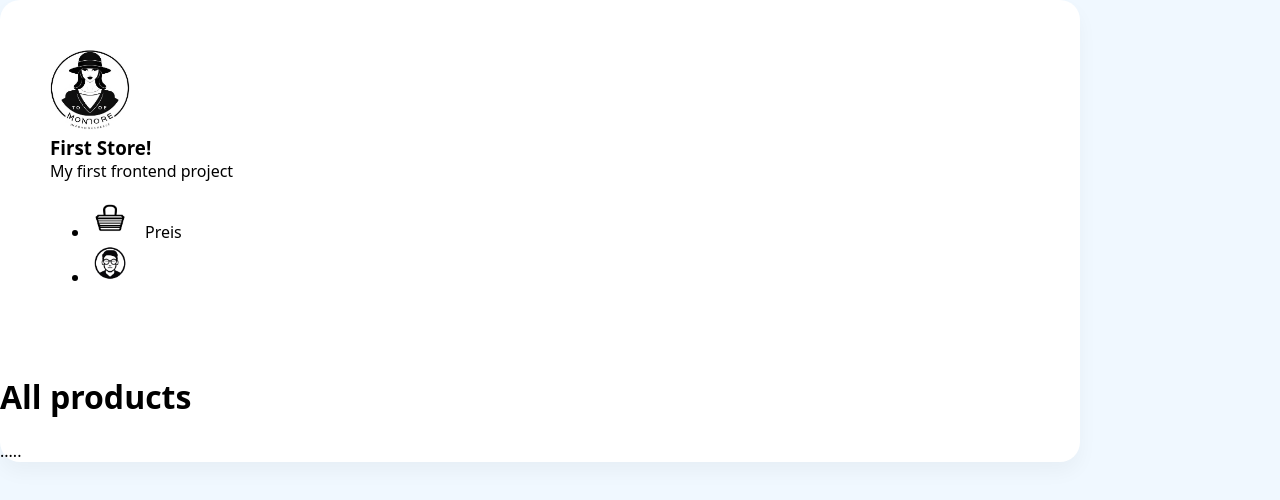
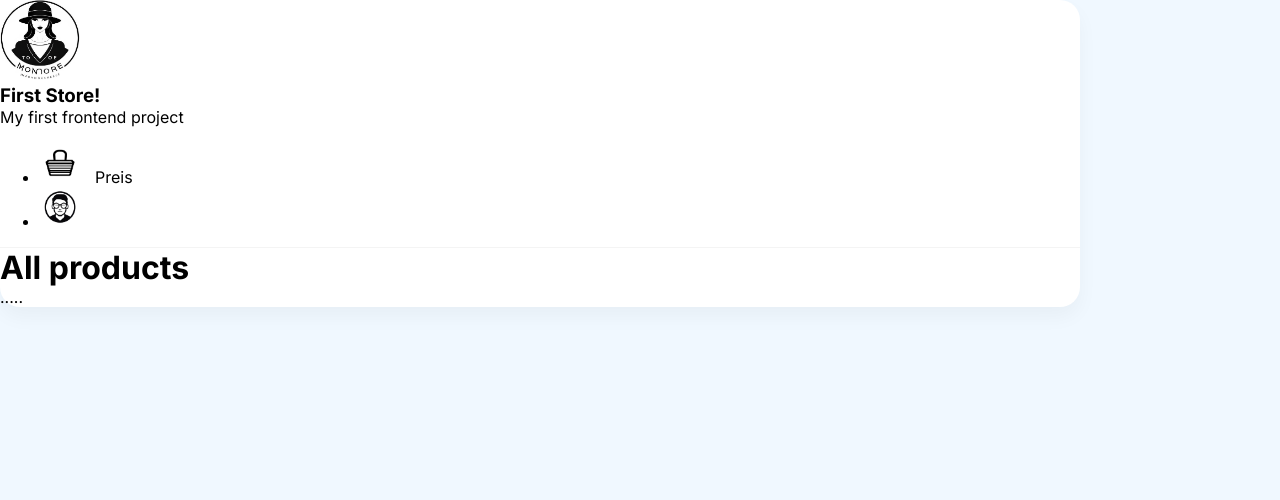
Before and after one commit to EgorIvanDanilov/firststore, a React (Create React App) app in the folder first-store/: page / in a window 1280 px wide. Shown: the top 500 px of the page. Built offline with nearby package versions, Linux system fonts and the light colour scheme.

Commit message:
add fonts

```diff
--- a/first-store/src/index.scss
+++ b/first-store/src/index.scss
@@ -1,6 +1,8 @@
+@import url("https://fonts.googleapis.com/css2?family=Inter:wght@400;500;600;700&display=swap");
+
 body {
   margin: 0;
-  font-family: system-ui;
+  font-family: "Inter", system-ui;
   -webkit-font-smoothing: antialiased;
   -moz-osx-font-smoothing: grayscale;
   background-color: aliceblue;
@@ -14,7 +16,7 @@
 }
 
 header {
-  padding: 50px;
+  border-bottom: 1px solid #f4f4f4;
   img {
     margin-right: 15px;
   }
@@ -24,3 +26,9 @@
     margin: 0;
   }
 }
+
+.content {
+  h1 {
+    margin: 0;
+  }
+}
```
